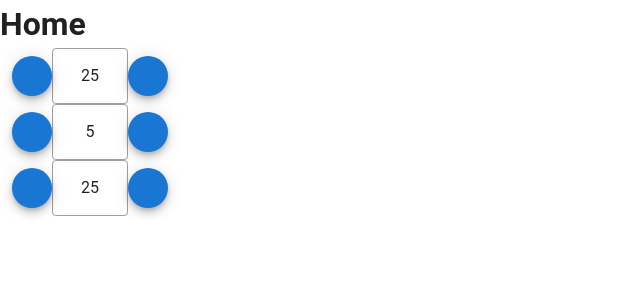
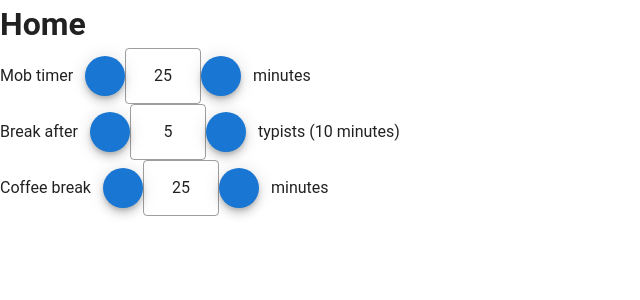
Before and after one commit to s-yamamotoD/mob-timer-app, a Vue app: page / in a window 1280 px wide. Shown: the top 300 px of the page, without its empty margins (0-640 px from the left). Built offline with nearby package versions, Linux system fonts and the light colour scheme; the HTML template or start-up script is replaced by a standard one.

Commit message:
タイマー設定コンポーネントにラベルを追加

```diff
--- a/src/components/MinuteSettingBtn.vue
+++ b/src/components/MinuteSettingBtn.vue
@@ -1,5 +1,7 @@
 <template>
-  <div class="contents px-3">
+  <div class="contents">
+    <span>{{ leftLabel }}</span>
+    <div class="items px-3">
       <v-btn fab color="primary" small @click="incrementMinute">
         <v-icon>mdi-plus</v-icon>
       </v-btn>
@@ -13,6 +15,8 @@
         <v-icon>mdi-minus</v-icon>
       </v-btn>
     </div>
+    <span>{{ rightLabel }}</span>
+  </div>
 </template>
 
 <script>
@@ -22,6 +26,14 @@ export default {
     defaultMinute: {
       type: Number,
       default: 25,
+    },
+    leftLabel: {
+      type: String,
+      default: "",
+    },
+    rightLabel: {
+      type: String,
+      default: "",
     },
   },
   data: () => ({
@@ -43,6 +55,10 @@ export default {
 
 <style scoped>
 .contents {
+  display: flex;
+  align-items: center;
+}
+.items {
   width: 180px;
   display: flex;
   align-items: center;
--- a/src/views/Home.vue
+++ b/src/views/Home.vue
@@ -1,9 +1,19 @@
 <template>
   <v-main>
     <h1>Home</h1>
-    <MinuteSettingBtn></MinuteSettingBtn>
-    <MinuteSettingBtn :default-minute="5"></MinuteSettingBtn>
-    <MinuteSettingBtn></MinuteSettingBtn>
+    <MinuteSettingBtn
+      left-label="Mob timer"
+      right-label="minutes"
+    ></MinuteSettingBtn>
+    <MinuteSettingBtn
+      :default-minute="5"
+      left-label="Break after"
+      right-label="typists (10 minutes)"
+    ></MinuteSettingBtn>
+    <MinuteSettingBtn
+      left-label="Coffee break"
+      right-label="minutes"
+    ></MinuteSettingBtn>
   </v-main>
 </template>
 
```
Lines whose indentation alone changed are shown as unchanged.
